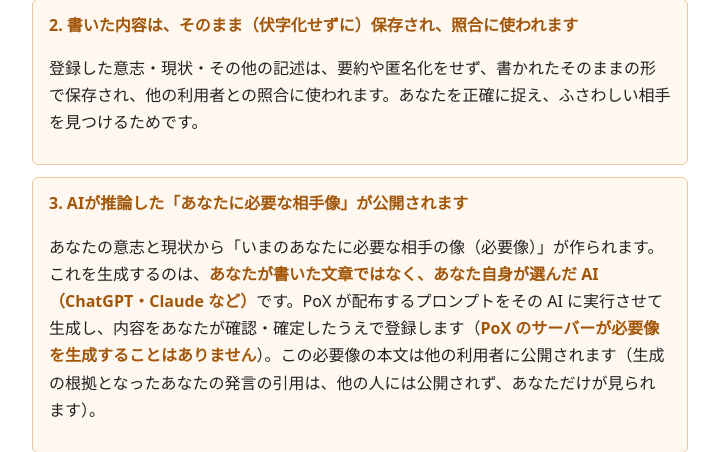
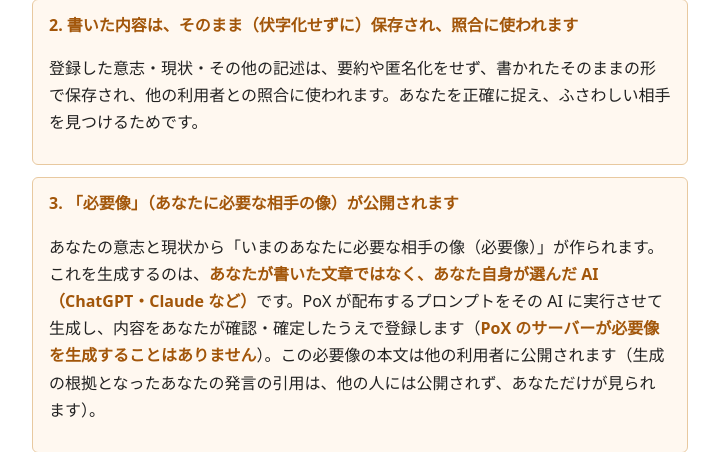
Before and after one commit to PoX-Praxis/matching-program, a Flask app: page /privacy in a window 1280 px wide. Shown: the part 1033-1485 px from the top of the page, without its empty margins (280-999 px from the left). Run offline with Flask 3, Linux system fonts and the light colour scheme; parts of the project's set-up code (start-up, migrations or seed data) failed here and were passed over.

Commit message:
docs(ui): 用語の場所別使い分けを確定（指示書37 §11-1） (#91)
1語には揃えず場所で使い分ける方針を確定（about=「必要な相手の像」／画面ラベル・一覧・
ProfileView=「必要としている相手」／privacy・community・register=「必要像」は現状維持）。
揺れの残る2点と橋渡し1点のみ調整。

- privacy「重要な点3」見出し: 「AIが推論した『あなたに必要な相手像』が公開されます」
  → 「『必要像』（あなたに必要な相手の像）が公開されます」（同一文書内の揺れを解消／
    §1-2 と整合し「AIが推論」表現も外す）
- connect 登録者一覧・おすすめの必要像行末尾「（AI推定）」を省く
  （AI推定であることは ProfileView の小ラベルで担保）
- about に橋渡しを1か所だけ追加（差し出す情報の節末）:
  「PoX では、この『必要な相手の像』を『必要像』と呼びます。」

語の意味・公開範囲・ロジックは不変。全410テスト green。


Claude-Session: https://claude.ai/code/session_01NiS8n7oAx8DrDNBkoEvbA5

Co-authored-by: Claude <noreply@anthropic.com>

```diff
--- a/templates/about.html
+++ b/templates/about.html
@@ -205,6 +205,7 @@
   <section class="ab-sec">
     <h2 class="ab-h">6｜差し出す情報について</h2>
     <p class="ab-plain">あなたが登録した意志と現状、そこから導き出された必要な相手の像は、ほかの利用者に見えます。あなたが話した元の言葉と、内部の数値は公開されません。</p>
+    <p class="ab-plain">PoX では、この「必要な相手の像」を「必要像」と呼びます。</p>
     <p class="ab-plain">接続した記録は消せません。</p>
     <p class="ab-plain">詳しくは<a href="/privacy">プライバシーポリシー</a>をご確認ください。</p>
   </section>
--- a/templates/connect.html
+++ b/templates/connect.html
@@ -186,7 +186,8 @@ let dirNecState  = {};  // candidate_id → necessity_state（§1-3 3状態）
 function necLine(id, cls) {
   const st = dirNecState[id];
   if (st === "public" && dirNecessity[id]) {
-    return `<div class="${cls} clamp-2">必要としている相手: ${escHtml(dirNecessity[id])} <span style="color:#999">（AI推定）</span></div>`;
+    // §11-1: 一覧では「（AI推定）」を省く（AI推定であることは ProfileView の小ラベルで担保）。
+    return `<div class="${cls} clamp-2">必要としている相手: ${escHtml(dirNecessity[id])}</div>`;
   }
   if (st === "preparing") {
     return `<div class="${cls}" style="color:#9aa0a8">必要としている相手: 準備中です</div>`;
--- a/templates/privacy.html
+++ b/templates/privacy.html
@@ -47,7 +47,7 @@
 </div>
 
 <div class="key">
-<strong>3. AIが推論した「あなたに必要な相手像」が公開されます</strong>
+<strong>3. 「必要像」（あなたに必要な相手の像）が公開されます</strong>
 <p>あなたの意志と現状から「いまのあなたに必要な相手の像（必要像）」が作られます。これを生成するのは、<strong>あなたが書いた文章ではなく、あなた自身が選んだ AI（ChatGPT・Claude など）</strong>です。PoX が配布するプロンプトをその AI に実行させて生成し、内容をあなたが確認・確定したうえで登録します（<strong>PoX のサーバーが必要像を生成することはありません</strong>）。この必要像の本文は他の利用者に公開されます（生成の根拠となったあなたの発言の引用は、他の人には公開されず、あなただけが見られます）。</p>
 </div>
 
```
